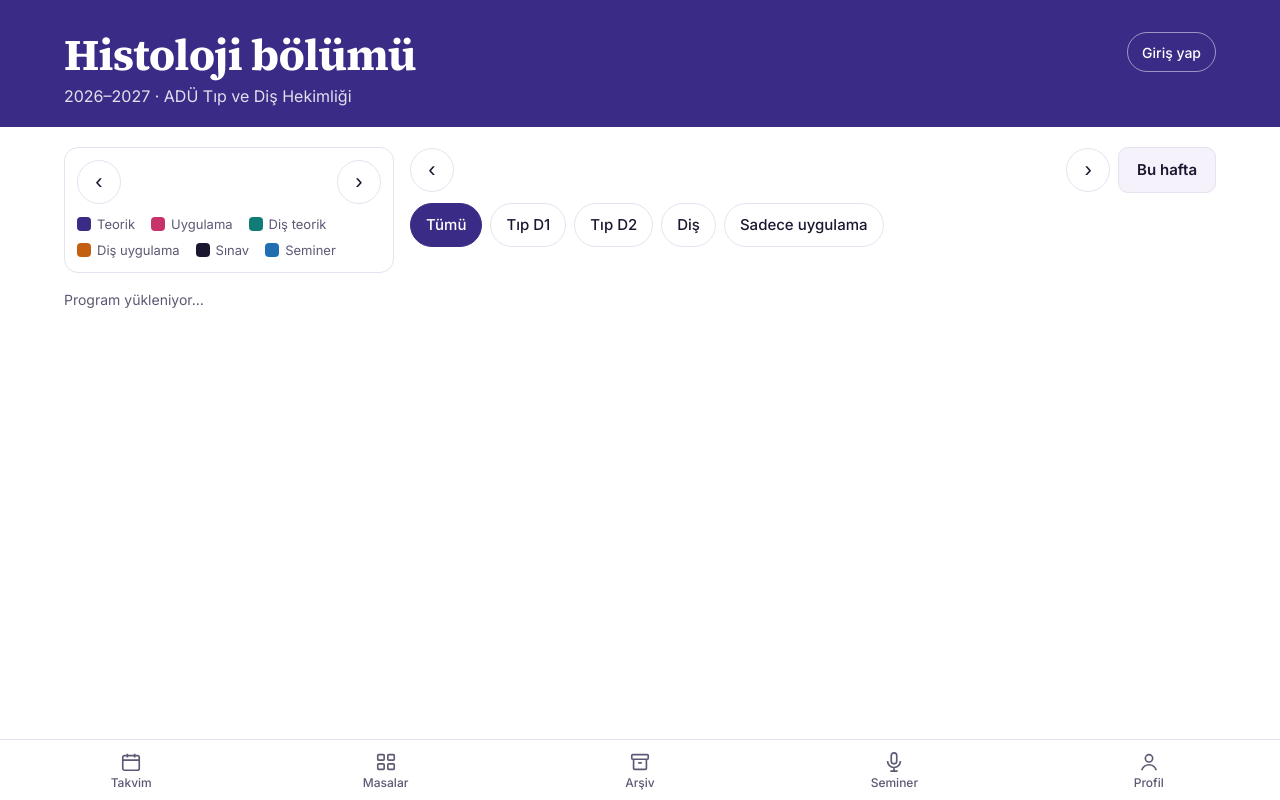
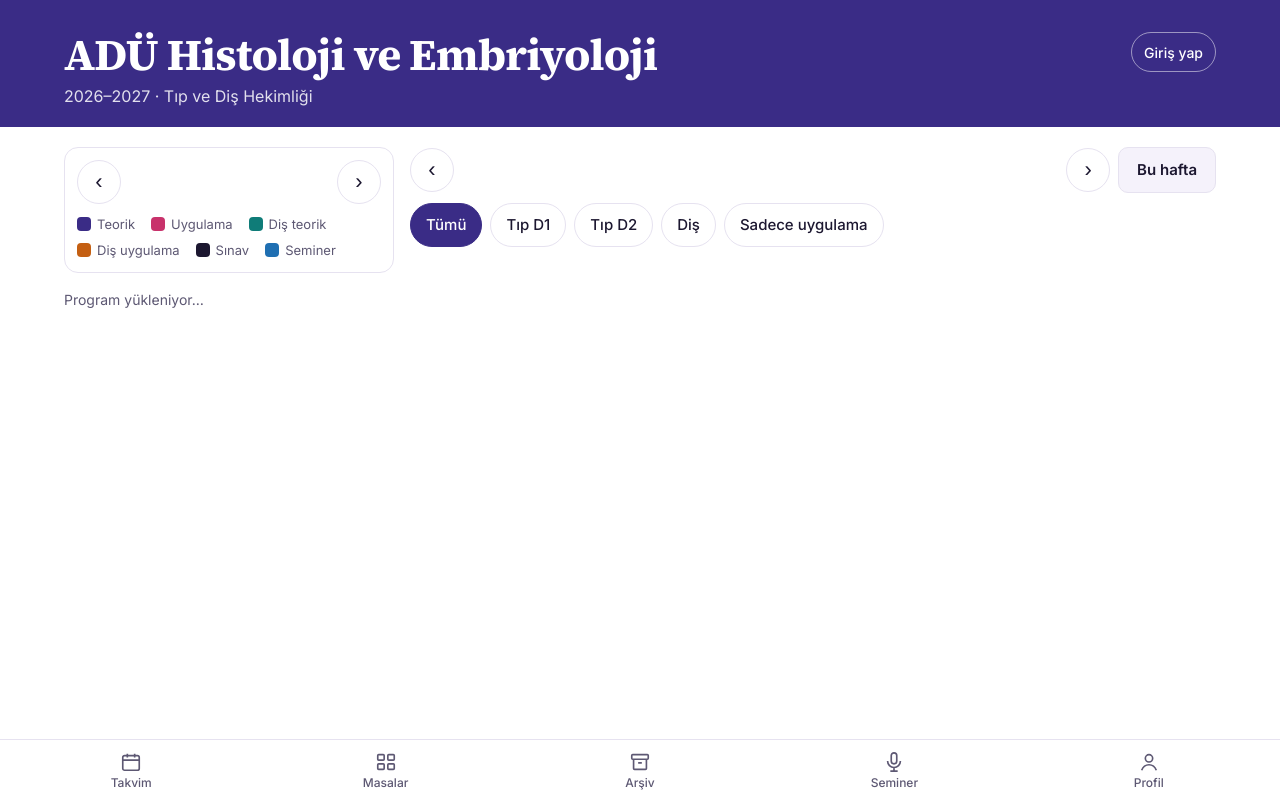
Before and after one commit to ADU-Histoloji/AD-Histoloji, a plain HTML site: page index.html in a window 1280 px wide. Drawn offline with Linux system fonts and the light colour scheme.

Commit message:
Başlık: ADÜ Histoloji ve Embriyoloji; isim düğmesi taşmıyor
Co-Authored-By: Claude Opus 5.5 <noreply@anthropic.com>
Claude-Session: https://claude.ai/code/session_015Qrhu7qnyY4JjAKKPzGZjc

```diff
--- a/index.html
+++ b/index.html
@@ -3,7 +3,7 @@
 <head>
 <meta charset="utf-8">
 <meta name="viewport" content="width=device-width, initial-scale=1, viewport-fit=cover">
-<title>Histoloji Bölümü</title>
+<title>ADÜ Histoloji ve Embriyoloji</title>
 <meta name="theme-color" content="#3a2c86">
 <link rel="manifest" href="manifest.webmanifest">
 <link rel="icon" href="icons/icon-192.png">
@@ -18,8 +18,8 @@
 <header class="top">
   <div class="wrap topbar">
     <div>
-      <h1 id="title">Histoloji bölümü</h1>
-      <p class="sub">2026–2027 · ADÜ Tıp ve Diş Hekimliği</p>
+      <h1 id="title">ADÜ Histoloji ve Embriyoloji</h1>
+      <p class="sub">2026–2027 · Tıp ve Diş Hekimliği</p>
     </div>
     <div class="topbtns">
       <button class="who-btn zil hide" id="zil" aria-label="Bildirimler"><svg viewBox="0 0 24 24" width="20" height="20" fill="none" stroke="currentColor" stroke-width="1.8" aria-hidden="true"><path d="M6 8a6 6 0 1 1 12 0c0 7 3 8 3 8H3s3-1 3-8M10 20a2 2 0 0 0 4 0"/></svg><span class="rozet hide"></span></button>
--- a/js/app.js
+++ b/js/app.js
@@ -10,7 +10,7 @@ import { initSeminer } from './seminer.js';
 import { initAnlatici } from './anlatici.js';
 
 const VIEWS = ['takvim', 'uygulama', 'arsiv', 'seminer', 'profil', 'yonetim'];
-const TITLES = { takvim: 'Histoloji bölümü', uygulama: 'Uygulama masaları', arsiv: 'Preparat arşivi', seminer: 'Seminer sırası', profil: 'Hesabım', yonetim: 'Yönetim' };
+const TITLES = { takvim: 'ADÜ Histoloji ve Embriyoloji', uygulama: 'Uygulama masaları', arsiv: 'Preparat arşivi', seminer: 'Seminer sırası', profil: 'Hesabım', yonetim: 'Yönetim' };
 function route() {
   let v = location.hash.slice(1);
   if (!VIEWS.includes(v) || (v === 'yonetim' && !state.admin)) v = 'takvim';
--- a/style.css
+++ b/style.css
@@ -217,3 +217,8 @@ a.btn{display:inline-flex;align-items:center;text-decoration:none}
 .sem-t b{white-space:nowrap}
 .anl-b{display:flex;flex-wrap:wrap;gap:4px 14px;align-items:center;margin-top:6px}
 .btn.kucuk{min-height:38px;padding:0 12px;font-size:14px}
+/* Üst bant: başlık uzun olsa da düğmeler sığsın */
+.topbar>div:first-child{min-width:0;flex:1 1 auto}
+.topbtns{flex:0 0 auto}
+#who{max-width:9.5em;padding:0 12px;overflow:hidden;text-overflow:ellipsis}
+@media(max-width:480px){h1{font-size:28px}}
--- a/sw.js
+++ b/sw.js
@@ -1,6 +1,6 @@
 // Uygulamanın internet zayıfken de açılması için dosyaları önbellekte tutar.
 // Her zaman önce ağdan güncel sürümü dener (tarayıcı önbelleğini atlayarak), olmazsa önbellektekini gösterir.
-const CACHE = 'histoloji-v16';
+const CACHE = 'histoloji-v17';
 const FILES = ['./', 'index.html', 'style.css', 'manifest.webmanifest', 'data/events.json',
   'js/app.js', 'js/config.js', 'js/fb.js', 'js/util.js', 'js/takvim.js', 'js/arsiv.js', 'js/hesap.js', 'js/yonetim.js', 'js/bildirim.js', 'js/uygulamalar.js', 'js/duyurular.js',
   'icons/icon-192.png', 'icons/icon-512.png'];
```
Also changed, not shown: manifest.webmanifest.
